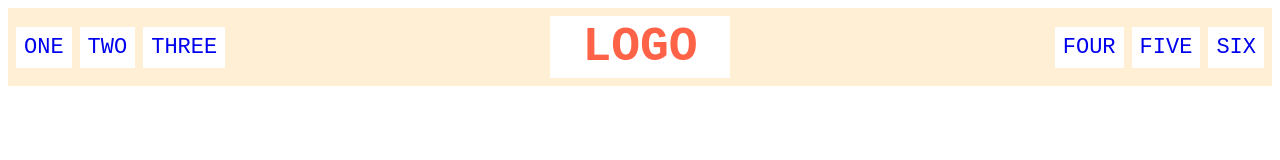
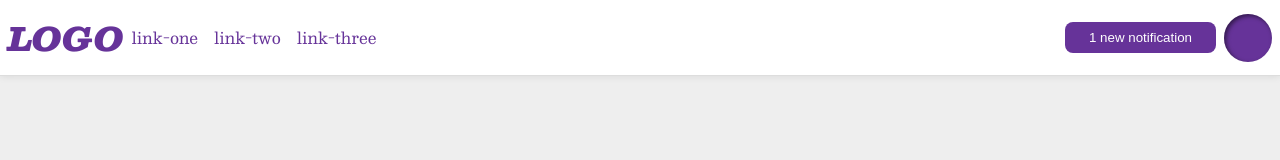
Before and after one commit to andicast/Flex-Exercises, a plain HTML site: page index.html in a window 1280 px wide. Drawn offline with nearby package versions, Linux system fonts and the light colour scheme.

Commit message:
Flex Header 2
Modified both files with given material and solution.

```diff
--- a/index.html
+++ b/index.html
@@ -4,26 +4,25 @@
     <meta charset="UTF-8">
     <meta http-equiv="X-UA-Compatible" content="IE=edge">
     <meta name="viewport" content="width=device-width, initial-scale=1.0">
-    <title>Flex Header</title>
+    <title>Flex Header 2</title>
     <link rel="stylesheet" href="style.css">
   </head>
+
   <body>
+
     <div class="header">
-      <div class="left-links">
-        <ul>
-          <li><a href="#">ONE</a></li>
-          <li><a href="#">TWO</a></li>
-          <li><a href="#">THREE</a></li>
-        </ul>
-      </div>
       <div class="logo">LOGO</div>
-      <div class="right-links">
-        <ul>
-          <li><a href="#">FOUR</a></li>
-          <li><a href="#">FIVE</a></li>
-          <li><a href="#">SIX</a></li>
-        </ul>
-      </div>
+
+      <ul class="links">
+        <li><a href="google.com">link-one</a></li>
+        <li><a href="google.com">link-two</a></li>
+        <li><a href="google.com">link-three</a></li>
+      </ul>
+
+      <button class="notifications"> 1 new notification</button>
+
+      <div class="profile-image"></div>
     </div>
+
   </body>
 </html>
--- a/style.css
+++ b/style.css
@@ -1,35 +1,55 @@
-.header  {
-    font-family: monospace;
-    background: papayawhip;
-    padding:8px;
-    display: flex;
-    justify-content: space-between;
-    align-items: center;
+@import url('https://fonts.googleapis.com/css2?family=Besley:ital,wght@0,400;1,900&display=swap');
 
+body {
+  margin: 0;
+  background: #eee;
+  font-family: Besley, serif;
 }
 
+.header {
+  background: white;
+  border-bottom: 1px solid #ddd;
+  box-shadow: 0 0 8px rgba(0,0,0,.1);
+  display: flex;
+  align-items: center;
+  justify-content: flex-start;
+  padding: 8px;
+  gap: 8px;
+}
+
+.profile-image {
+  background: rebeccapurple;
+  box-shadow: inset 2px 2px 4px rgba(0,0,0,.5);
+  border-radius: 50%;
+  width: 48px;
+  height: 48px;
+}
 
 .logo {
-    font-size: 48px;
-    font-weight: 900;
-    color: tomato;
-    background: white;
-    padding: 4px 32px;
+  color: rebeccapurple;
+  font-size: 32px;
+  font-weight: 900;
+  font-style: italic;
+}
+
+button {
+  border: none;
+  border-radius: 8px;
+  background: rebeccapurple;
+  color: white;
+  padding: 8px 24px;
+  margin-left: auto;
+}
+
+a {
+  /* this removes the line under our links */
+  text-decoration: none;
+  color: rebeccapurple;
 }
 
 ul {
-    /* this removes the dots on the list items*/
-    list-style-type: none;
-    display:flex;
-    margin: 0;
-    padding:0;
-    gap:8px;
+  list-style-type: none;
+  display: flex;
+  padding:0;
+  gap: 16px;
 }
-
-a {
-    font-size: 22px;
-    background: white;
-    padding: 8px;
-    /* this removes the line under the links */
-    text-decoration: none;
-}
```
